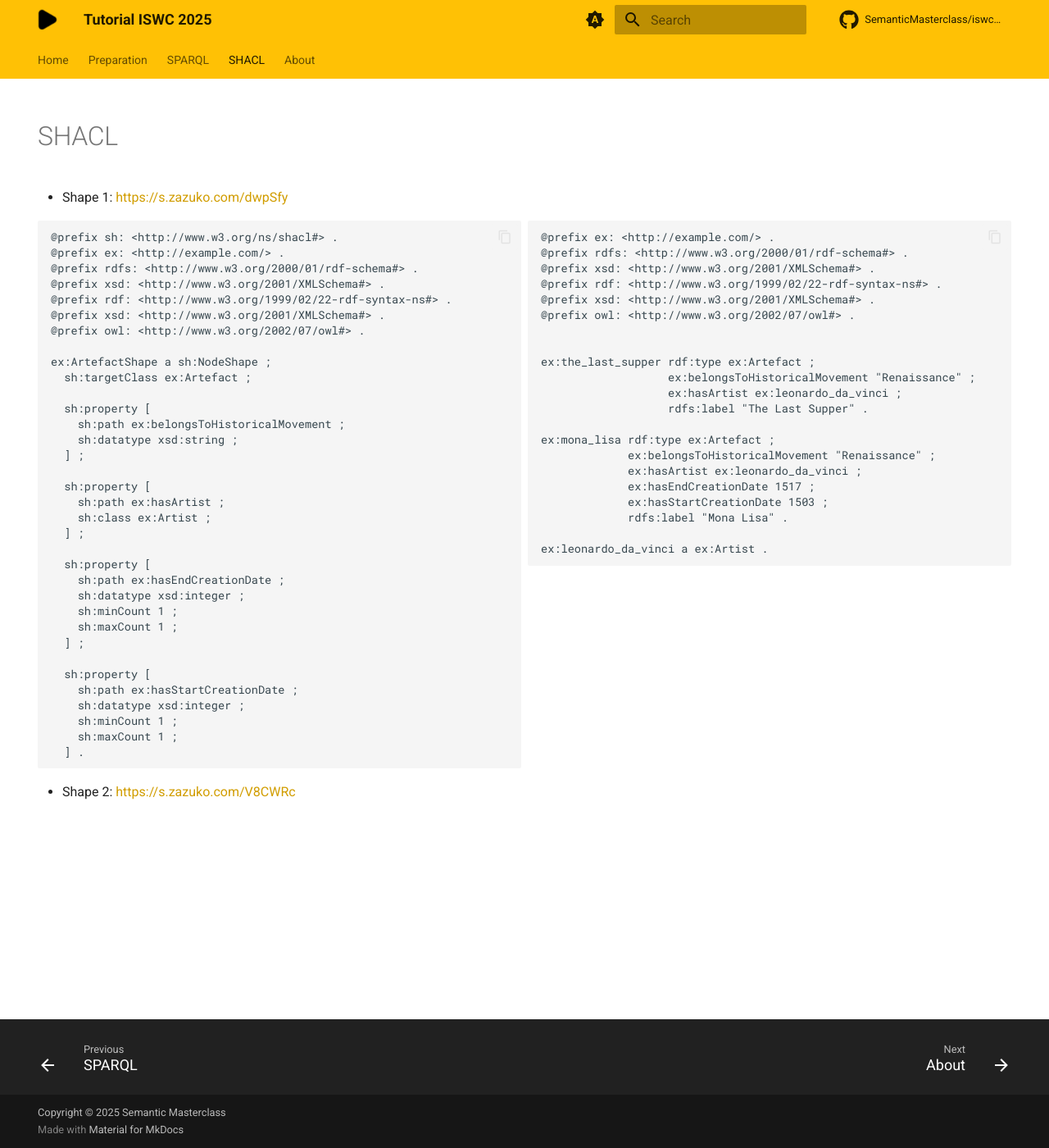
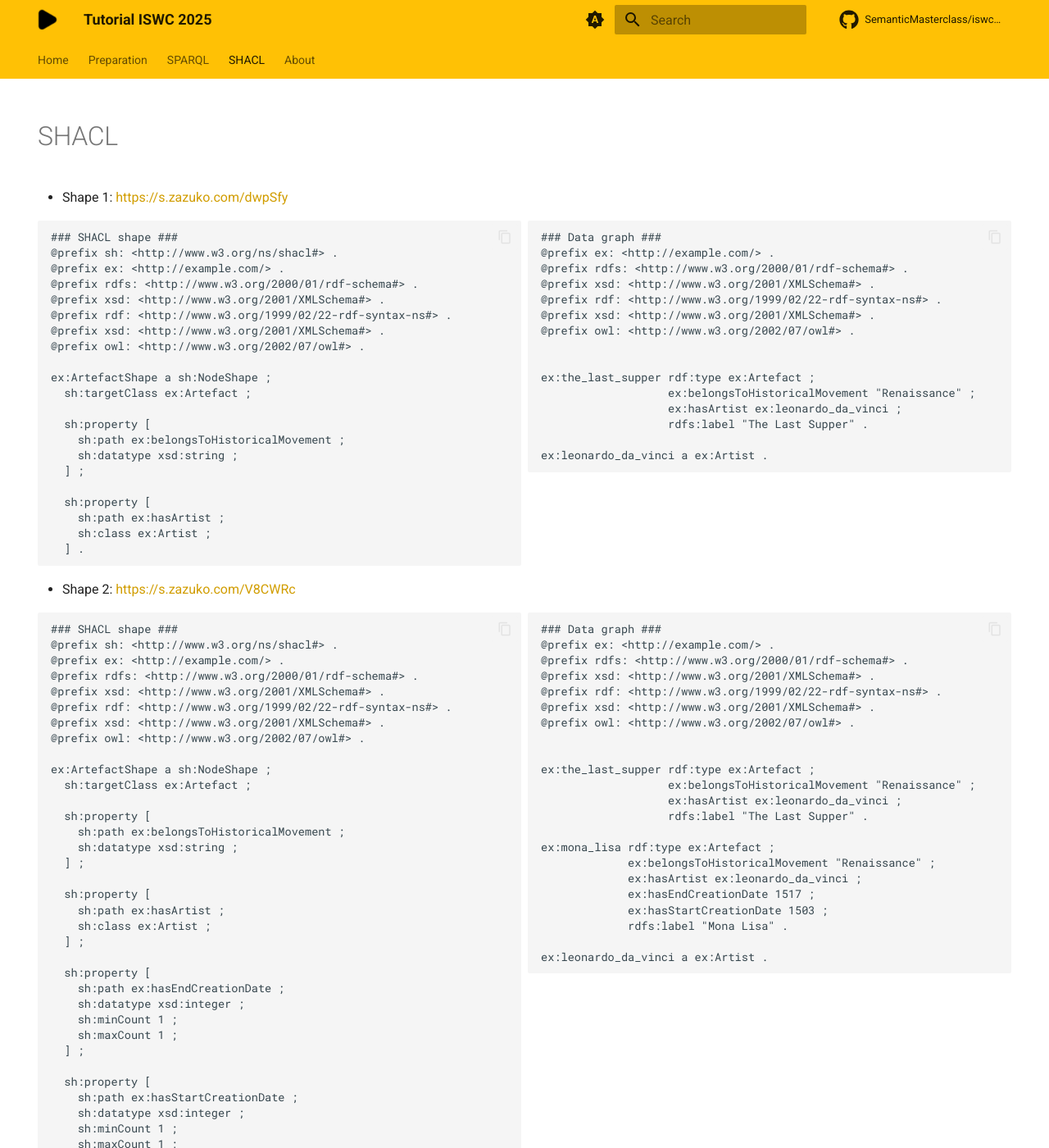
Before and after one commit to SemanticMasterclass/iswc2025, an MkDocs documentation site: the page built from docs/shacl.md, in a window 1280 px wide and 1400 px high. Shown: the whole window at 82% size. Built offline with MkDocs 1.6.1 and Material for MkDocs 9.7.7, drawn with Linux system fonts in a browser that asks for light colours; comment, search, counter and statistics services are not loaded; some of the changed text lies outside the part shown.

Commit message:
adding shapes in column

````diff
--- a/docs/shacl.md
+++ b/docs/shacl.md
@@ -11,6 +11,55 @@ hide:
 <div class="grid cards" markdown>
 
 ```
+### SHACL shape ###
+@prefix sh: <http://www.w3.org/ns/shacl#> .
+@prefix ex: <http://example.com/> .
+@prefix rdfs: <http://www.w3.org/2000/01/rdf-schema#> .
+@prefix xsd: <http://www.w3.org/2001/XMLSchema#> .
+@prefix rdf: <http://www.w3.org/1999/02/22-rdf-syntax-ns#> .
+@prefix xsd: <http://www.w3.org/2001/XMLSchema#> .
+@prefix owl: <http://www.w3.org/2002/07/owl#> .
+
+ex:ArtefactShape a sh:NodeShape ;
+  sh:targetClass ex:Artefact ;
+
+  sh:property [
+    sh:path ex:belongsToHistoricalMovement ;
+    sh:datatype xsd:string ;
+  ] ;
+
+  sh:property [
+    sh:path ex:hasArtist ;
+    sh:class ex:Artist ;
+  ] .
+```
+
+```
+### Data graph ###
+@prefix ex: <http://example.com/> .
+@prefix rdfs: <http://www.w3.org/2000/01/rdf-schema#> .
+@prefix xsd: <http://www.w3.org/2001/XMLSchema#> .
+@prefix rdf: <http://www.w3.org/1999/02/22-rdf-syntax-ns#> .
+@prefix xsd: <http://www.w3.org/2001/XMLSchema#> .
+@prefix owl: <http://www.w3.org/2002/07/owl#> .
+
+
+ex:the_last_supper rdf:type ex:Artefact ;
+                   ex:belongsToHistoricalMovement "Renaissance" ;
+                   ex:hasArtist ex:leonardo_da_vinci ;
+                   rdfs:label "The Last Supper" .
+
+ex:leonardo_da_vinci a ex:Artist .
+```
+
+</div>
+
+- Shape 2: [https://s.zazuko.com/V8CWRc](https://s.zazuko.com/V8CWRc){:target="\_blank"}
+
+<div class="grid cards" markdown>
+
+```
+### SHACL shape ###
 @prefix sh: <http://www.w3.org/ns/shacl#> .
 @prefix ex: <http://example.com/> .
 @prefix rdfs: <http://www.w3.org/2000/01/rdf-schema#> .
@@ -48,6 +97,7 @@ ex:ArtefactShape a sh:NodeShape ;
 ```
 
 ```
+### Data graph ###
 @prefix ex: <http://example.com/> .
 @prefix rdfs: <http://www.w3.org/2000/01/rdf-schema#> .
 @prefix xsd: <http://www.w3.org/2001/XMLSchema#> .
````
Also changed, not shown: other parts of docs/shacl.md (+0 -2 lines).
